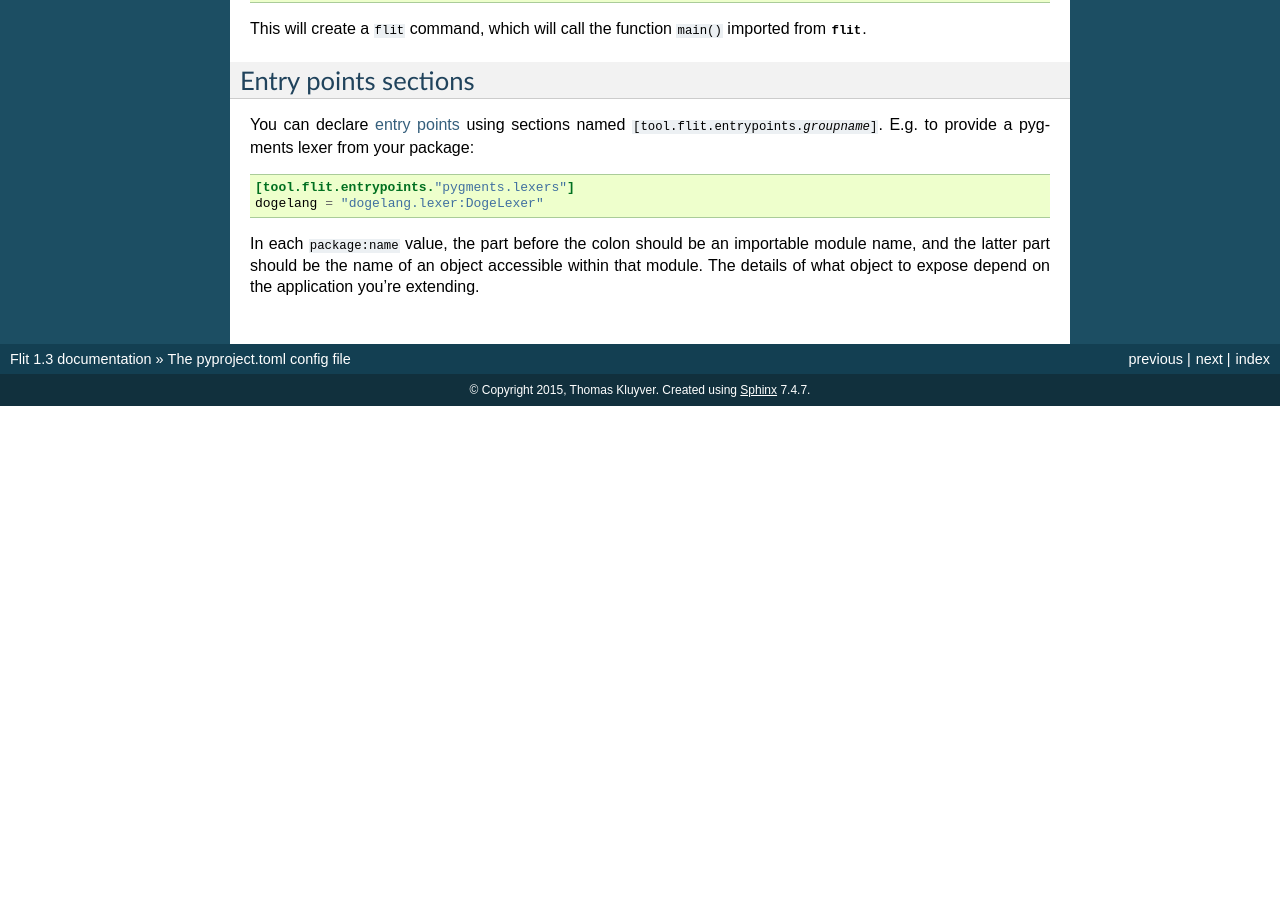
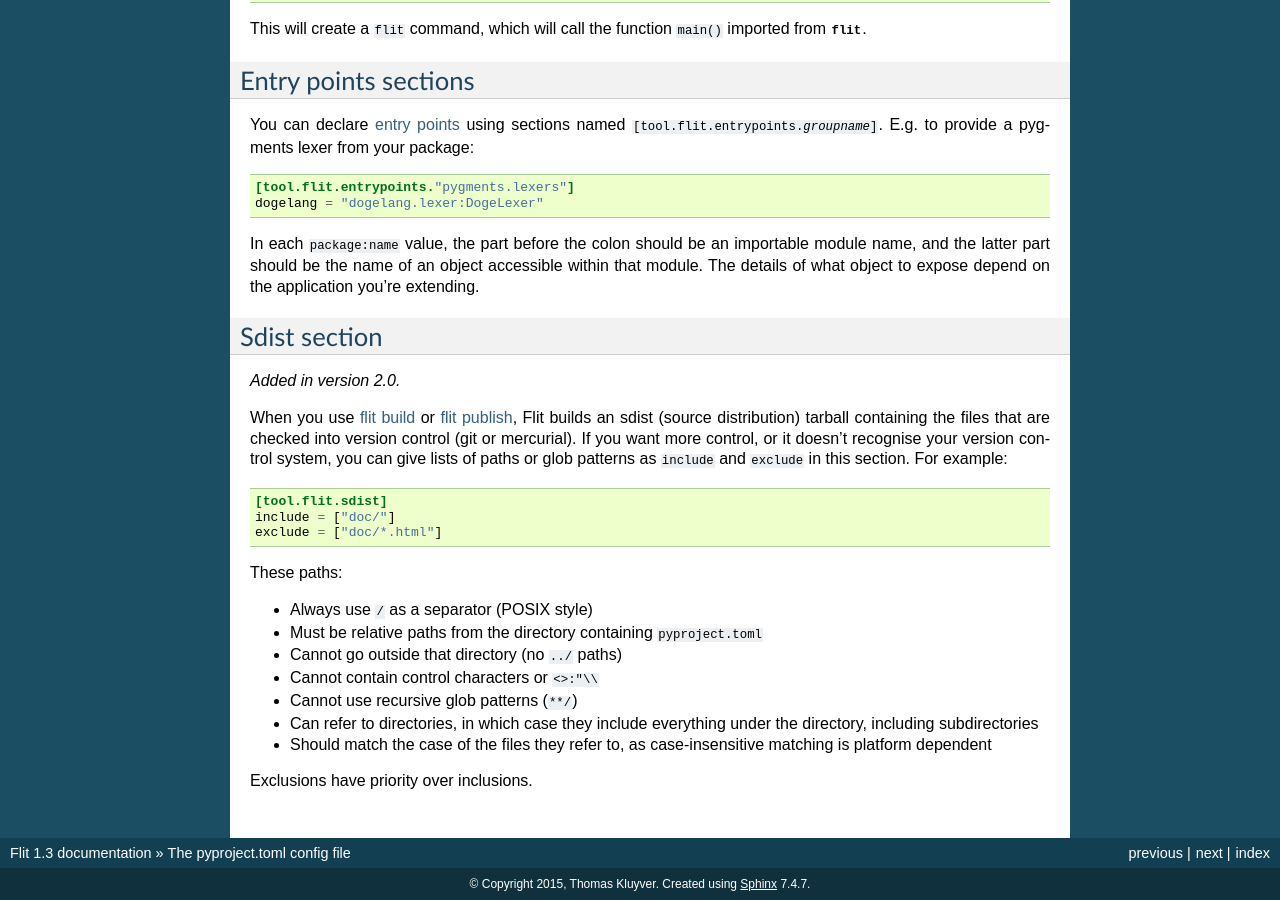
Before and after one commit to pypa/flit, a Sphinx documentation site: the page built from doc/pyproject_toml.rst, in a window 1280 px wide and 900 px high, scrolled down 2653 px. Built offline with Sphinx 7.4.7, drawn with Linux system fonts in a browser that asks for light colours; before the commit the page ends 3059 px from its top, so only the background shows below that.

Commit message:
Add [tool.flit.sdist] section to docs

```diff
--- a/doc/cmdline.rst
+++ b/doc/cmdline.rst
@@ -44,6 +44,7 @@ Build a wheel and an sdist (tarball) from the package.
 
    Limit to building either ``wheel`` or ``sdist``.
 
+.. _publish_cmd:
 
 ``flit publish``
 ----------------
--- a/doc/pyproject_toml.rst
+++ b/doc/pyproject_toml.rst
@@ -186,3 +186,34 @@ In each ``package:name`` value, the part before the colon should be an
 importable module name, and the latter part should be the name of an object
 accessible within that module. The details of what object to expose depend on
 the application you're extending.
+
+Sdist section
+-------------
+
+.. versionadded:: 2.0
+
+When you use :ref:`build_cmd` or :ref:`publish_cmd`, Flit builds an sdist
+(source distribution) tarball containing the files that are checked into version
+control (git or mercurial). If you want more control, or it doesn't recognise
+your version control system, you can give lists of paths or glob patterns as
+``include`` and ``exclude`` in this section. For example:
+
+.. code-block:: toml
+
+    [tool.flit.sdist]
+    include = ["doc/"]
+    exclude = ["doc/*.html"]
+
+These paths:
+
+- Always use ``/`` as a separator (POSIX style)
+- Must be relative paths from the directory containing ``pyproject.toml``
+- Cannot go outside that directory (no ``../`` paths)
+- Cannot contain control characters or ``<>:"\\``
+- Cannot use recursive glob patterns (``**/``)
+- Can refer to directories, in which case they include everything under the
+  directory, including subdirectories
+- Should match the case of the files they refer to, as case-insensitive matching
+  is platform dependent
+
+Exclusions have priority over inclusions.
```
